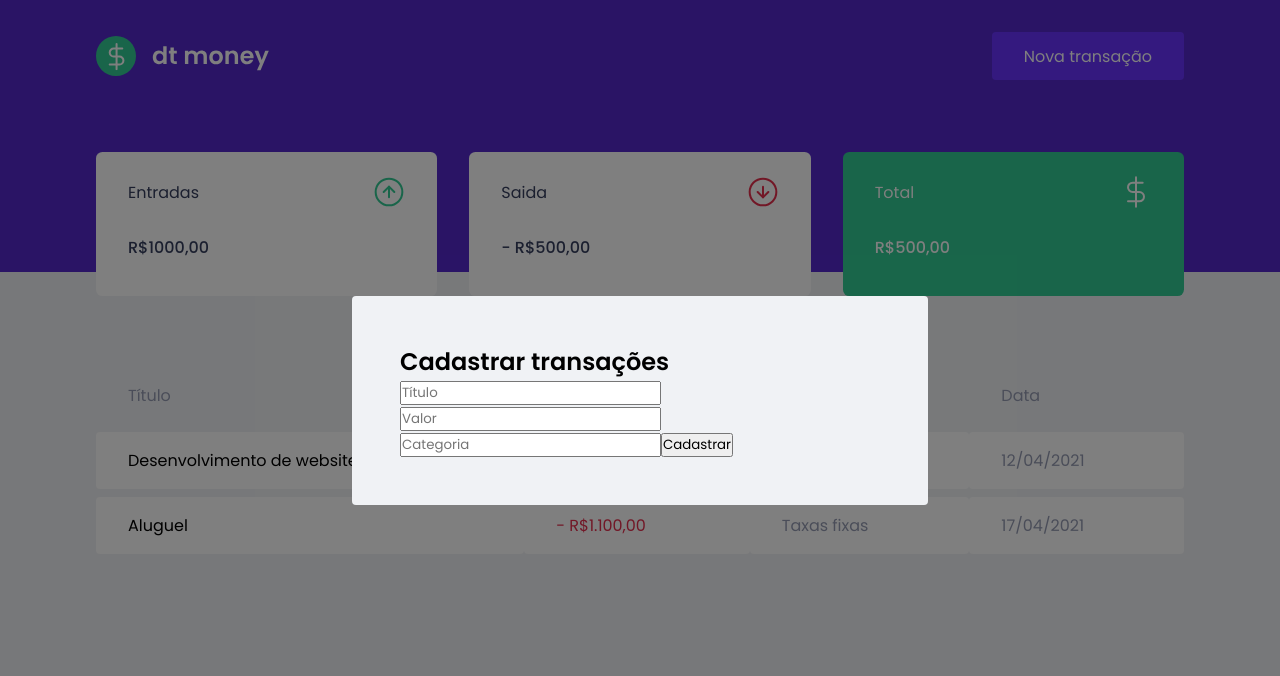
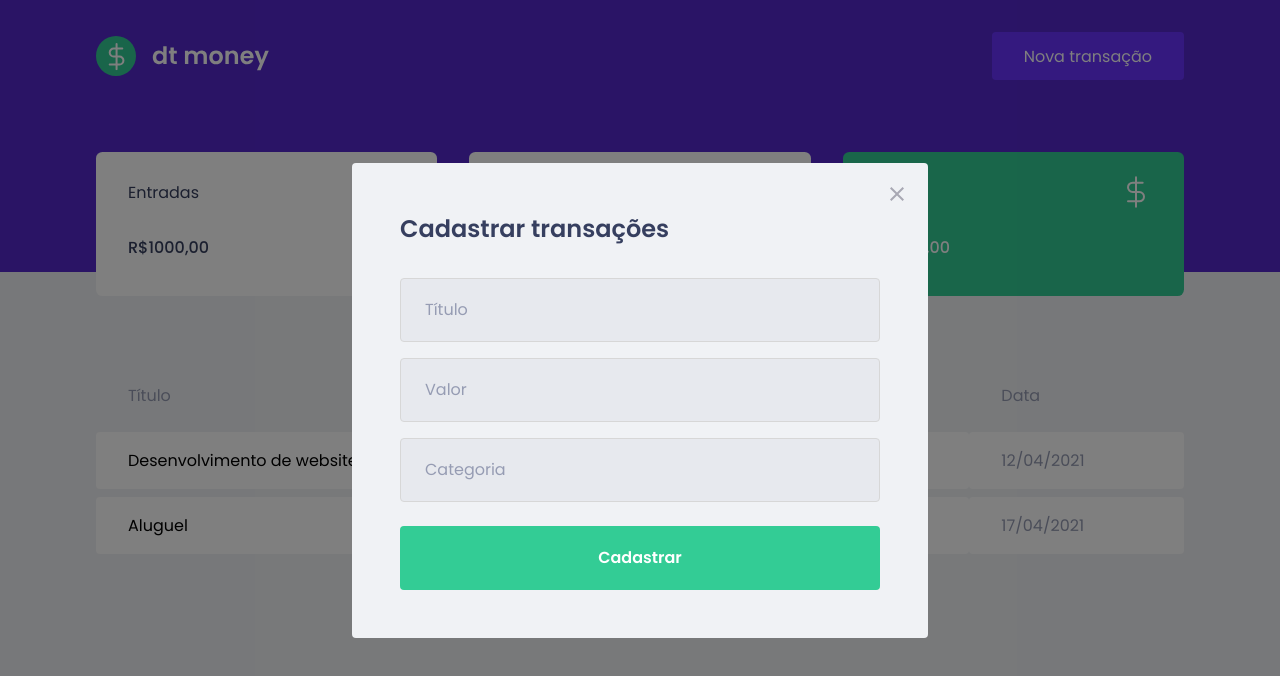
Before and after one commit to ericoBandeira/eb-money, a React (Create React App) app: page / in a window 1280 px wide. Both pictures are taken after a click on the button "Nova transação". Shown: the top 676 px of the page. Built offline with nearby package versions, Linux system fonts and the light colour scheme; no server answers; what miragejs would draw is missing.

Commit message:
adicionando styles para o componente

```diff
--- a/src/components/NewTransactionModal/index.tsx
+++ b/src/components/NewTransactionModal/index.tsx
@@ -1,5 +1,6 @@
 import Modal from 'react-modal'
 import { Container } from './styles'
+import closeImg from '../../assets/close.svg'
 
 interface NewTransactionModalProps{
     isOpen: boolean;
@@ -17,6 +18,13 @@
           overlayClassName="react-modal-overlay"
           className="react-modal-content"
         >
+          <button
+            type="button"
+            onClick={onResquestClose}
+            className="react-modal-close"
+          >
+            <img src={closeImg} alt="Fechar modal"/>
+          </button>
           <Container>
               <h2>Cadastrar transações</h2>
               <input
--- a/src/components/NewTransactionModal/styles.ts
+++ b/src/components/NewTransactionModal/styles.ts
@@ -1,5 +1,48 @@
 import styled from 'styled-components';
 
 export const Container = styled.div`
+    h2{
+        color: var(--text-title);
+        font-size:1.5rem;
+        margin-bottom:2rem;
+    }
+    input{
+        width:100%;
+        padding: 0 1.5rem;
+        height: 4rem;
+        border-radius: 0.25rem;
 
+        border: 1px solid #d7d7d7;
+        background: #e7e9ee;
+
+        font-weight: 400;
+        font-size:1rem;
+
+        &::placeholder{
+            color: var(--text-body);
+        }
+
+        & + input{
+            margin-top: 1rem;
+        }
+    }
+
+    button[type="submit"]{
+        width:100%;
+        padding: 0 1.5rem;
+        height:4rem;
+        background:var(--green);
+        color: #FFF;
+        border-radius:0.25rem;
+        border: 0;
+        font-size: 1rem;
+        margin-top: 1.5rem;
+        font-weight:600;
+
+        transition: filter 0.2s;
+
+        &:hover{
+            filter: brightness(0.9);
+        }
+    }
 `
--- a/src/styles/global.ts
+++ b/src/styles/global.ts
@@ -79,4 +79,17 @@
         position: relative;
         border-radius: 0.25rem;
     }
+    .react-modal-close{
+        position:absolute;
+        right:1.5rem;
+        top:1.5rem;
+        border: 0;
+        background:transparent;
+
+        transition: filter 0.3s;
+
+        &:hover{
+            filter: brightness(0.7)
+        }
+    }
 `
```
